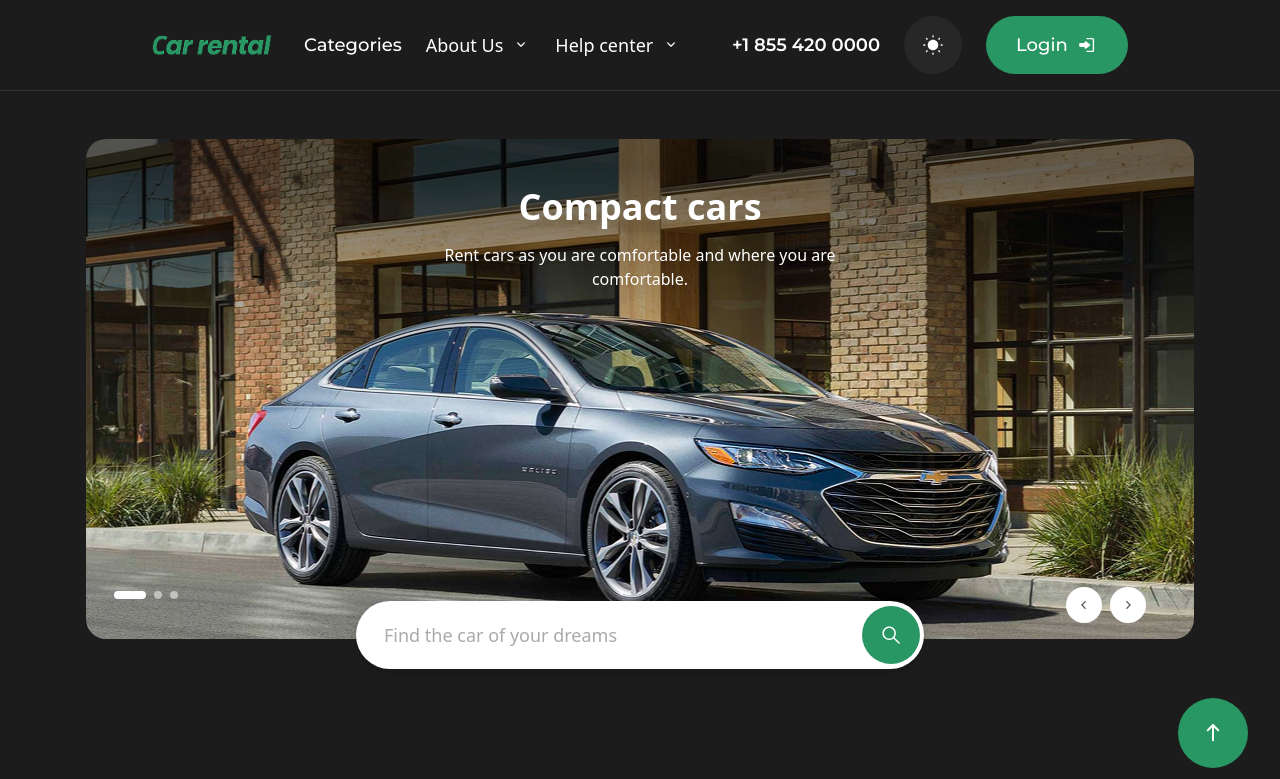
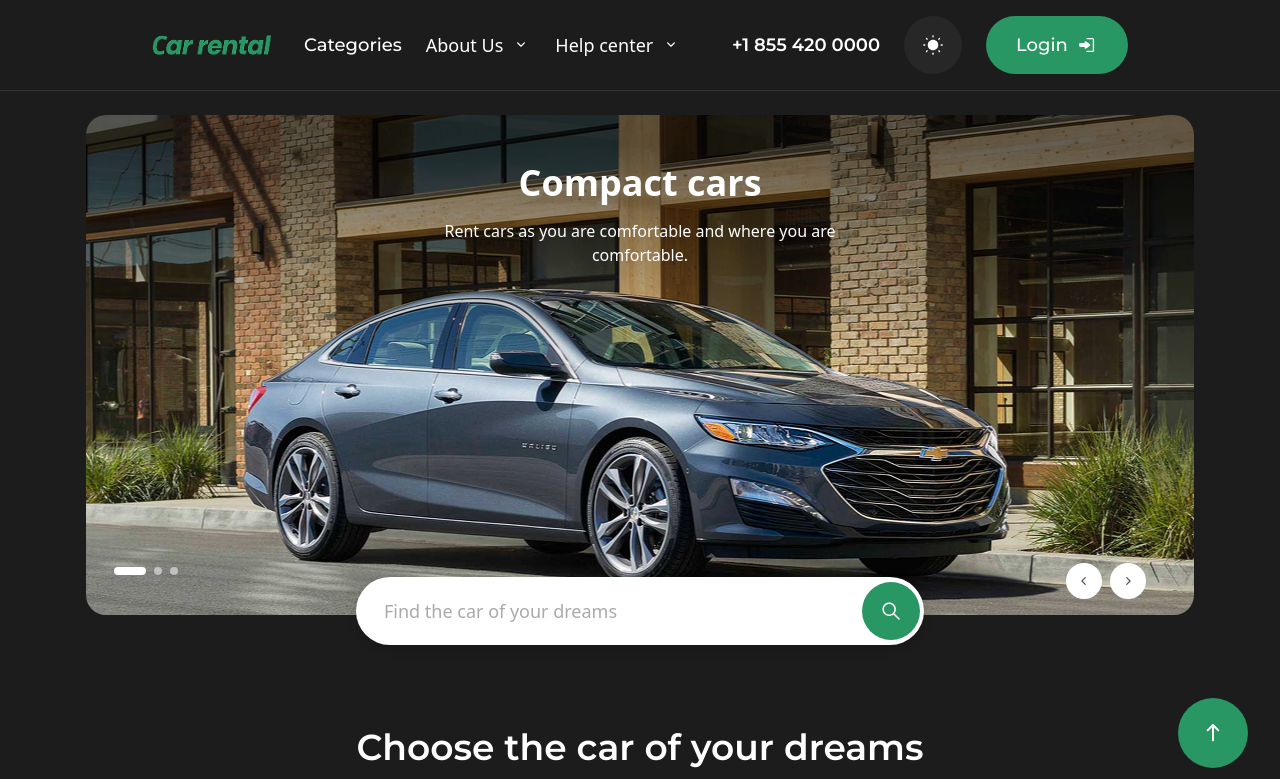
Before and after one commit to Azamat493/5-oy-5-dars, a React (Vite) app: page / in a window 1280 px wide. Shown: the top 779 px of the page. Built offline with nearby package versions, Linux system fonts and the light colour scheme.

Commit message:
Описание изменений

```diff
--- a/src/components/Header.jsx
+++ b/src/components/Header.jsx
@@ -20,7 +20,7 @@ const Header = () => {
   return (
     <>
     <div id="top"></div>
-    <div className="bg-[#1c1c1c] sticky top-0 z-999 border-b-[1.50px] border-b-[#333] border-solid">
+    <div className="bg-[#1c1c1c] sticky top-0 w-full z-[999] border-b-[1.5px] border-b-[#333] border-solid">
       <header className="max-w-[1440px] w-[80%] mx-auto py-4 px-6 flex xl:flex-nowrap flex-wrap gap-5 items-center justify-between md:justify-center xll:justify-between">
         <div className="flex items-center gap-8">
           <a href="/">
--- a/src/components/Showcase.jsx
+++ b/src/components/Showcase.jsx
@@ -16,7 +16,7 @@ const Showcase = () => {
   };
 
   return (
-    <section className="bg-[#1c1c1c] py-8 px-0 sm:py-12 sm:px-6">
+    <section className="bg-[#1c1c1c] px-0 py-6 sm:px-6">
       <div className="max-w-[1200px] mx-auto w-[90%] relative">
         <div
           className="relative h-[200px] smm:h-[300px] lg:h-[500px] rounded-[20px] bg-cover bg-center transition-all duration-500"
--- a/src/index.css
+++ b/src/index.css
@@ -16,8 +16,7 @@ body {
 html, body {
   margin: 0;
   padding: 0;
-  overflow-x: hidden;
-  overflow-y: auto;
+  overflow-x: clip;
 }
 .gradient-btn {
   border-radius: 100px;
```
